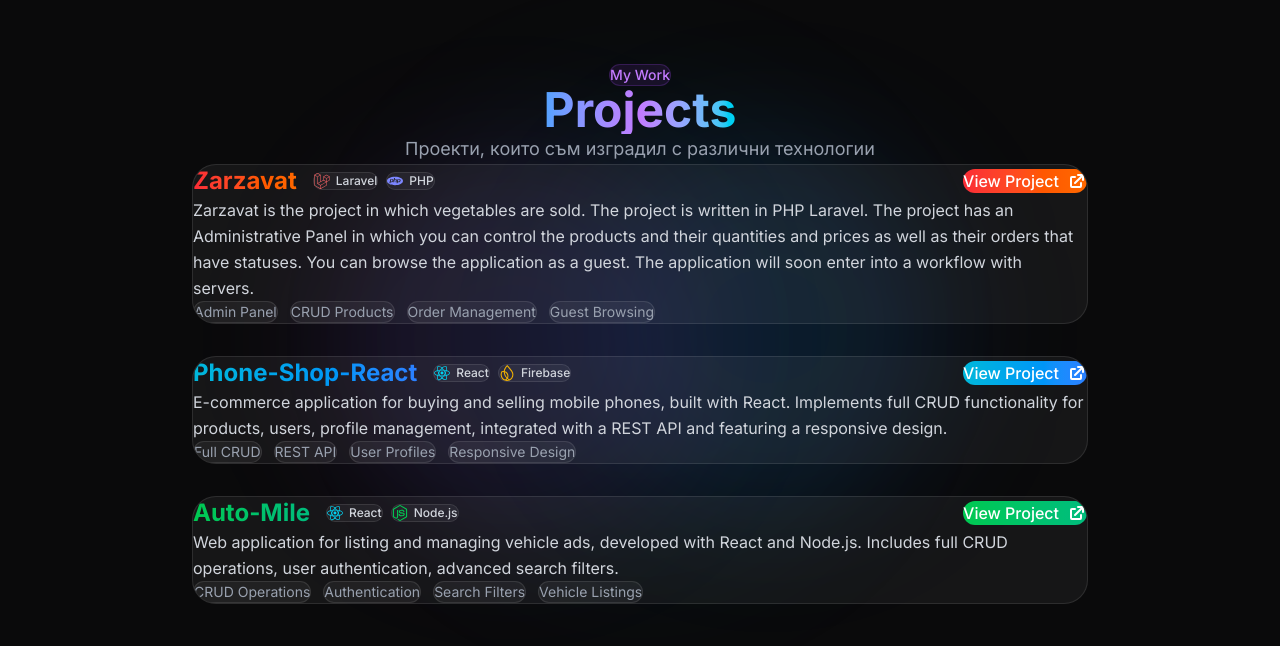
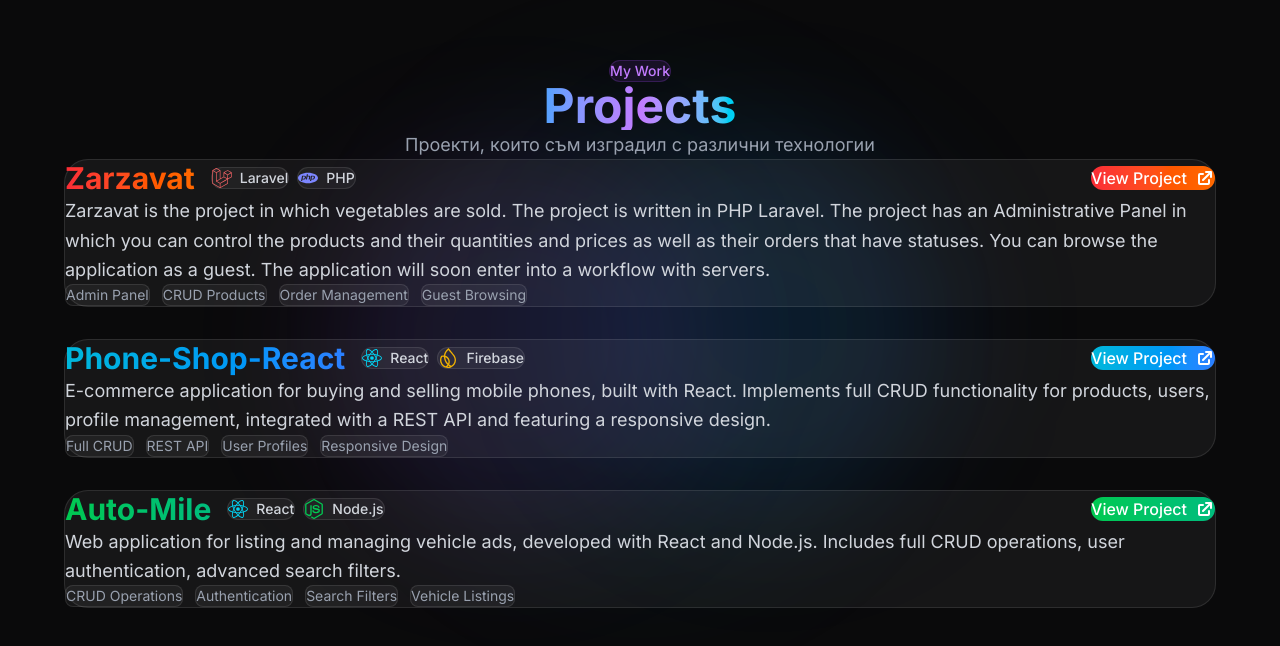
Before and after one commit to Milen03/Milen, a React (Vite) app in the folder Client/: page / in a window 1280 px wide. Shown: the part 2491-3137 px from the top of the page. Built offline with nearby package versions, Linux system fonts and the light colour scheme.

Commit message:
Update Projects.jsx

```diff
--- a/Client/src/components/Projects.jsx
+++ b/Client/src/components/Projects.jsx
@@ -54,7 +54,7 @@ export default function Projects() {
                 <div className="absolute top-1/2 left-1/2 -translate-x-1/2 -translate-y-1/2 w-[500px] h-[500px] bg-cyan-500/5 rounded-full blur-3xl"></div>
             </div>
 
-            <div className="relative z-10 w-full max-w-4xl mx-auto px-6">
+            <div className="relative z-10 w-full max-w-6xl mx-auto px-6">
 
                 {/* Заглавие */}
                 <div className="mb-16 flex flex-col items-center text-center">
@@ -69,30 +69,30 @@ export default function Projects() {
                     </p>
                 </div>
 
+
+
                 {/* Projects List */}
                 <div ref={ref} className="flex flex-col gap-8">
                     {projects.map((project, index) => (
                         <div
                             key={project.title}
-                            className={`group relative bg-white/5 border border-white/10 rounded-3xl overflow-hidden hover:border-white/20 transition-all duration-500 hover:shadow-2xl hover:shadow-black/20
+                            className={`group relative bg-white/5 border border-white/10 rounded-3xl hover:border-white/20 transition-all duration-500 hover:shadow-2xl hover:shadow-black/20
                                 ${inView
                                     ? 'opacity-100 translate-x-0'
                                     : 'opacity-0 -translate-x-10'
                                 }`}
                             style={{ transitionDelay: `${index * 200}ms` }}
                         >
-                            {/* Gradient Left Bar */}
-                            {/* <div className={`absolute left-0 top-0 bottom-0 w-1 bg-gradient-to-b ${project.gradient}`}></div> */}
+                            {/* Glow Effect */}
+                            <div className={`absolute inset-0 bg-gradient-to-r ${project.gradient} opacity-0 group-hover:opacity-5 transition-opacity duration-500 rounded-3xl`}></div>
 
-                            {/* Glow Effect */}
-                            <div className={`absolute inset-0 bg-gradient-to-r ${project.gradient} opacity-0 group-hover:opacity-5 transition-opacity duration-500`}></div>
+                            <div className="relative px-6 py-8 md:px-10 md:py-10 lg:px-12 lg:py-12">
 
-                            <div className="relative px-10 py-8 md:px-12">
 
                                 {/* Header Row */}
-                                <div className="flex flex-col md:flex-row md:items-center md:justify-between gap-4 mb-6">
-                                    <div className="flex flex-wrap items-center gap-4">
-                                        <h3 className={`text-2xl font-bold bg-gradient-to-r ${project.gradient} bg-clip-text text-transparent`}>
+                                <div className="flex flex-col lg:flex-row lg:items-center lg:justify-between gap-6 mb-6">
+                                    <div className="flex flex-col sm:flex-row sm:items-center gap-4">
+                                        <h3 className={`text-2xl md:text-3xl font-bold bg-gradient-to-r ${project.gradient} bg-clip-text text-transparent`}>
                                             {project.title}
                                         </h3>
 
@@ -103,10 +103,10 @@ export default function Projects() {
                                                 return (
                                                     <div
                                                         key={tech.name}
-                                                        className="flex items-center gap-1.5 px-3 py-1.5 rounded-full bg-white/5 border border-white/10"
+                                                        className="flex items-center gap-2 px-4 py-2 rounded-full bg-white/5 border border-white/10"
                                                     >
-                                                        <Icon className={`w-4 h-4 ${tech.color}`} />
-                                                        <span className="text-gray-300 text-xs font-medium">{tech.name}</span>
+                                                        <Icon className={`w-5 h-5 ${tech.color}`} />
+                                                        <span className="text-gray-300 text-sm font-medium">{tech.name}</span>
                                                     </div>
                                                 )
                                             })}
@@ -117,7 +117,7 @@ export default function Projects() {
                                         href={project.link}
                                         target="_blank"
                                         rel="noopener noreferrer"
-                                        className={`inline-flex items-center gap-2 px-5 py-2.5 rounded-xl bg-gradient-to-r ${project.gradient} text-white font-medium hover:opacity-90 transition-opacity shrink-0`}
+                                        className={`inline-flex items-center justify-center gap-2 px-6 py-3 rounded-xl bg-gradient-to-r ${project.gradient} text-white font-medium hover:opacity-90 transition-opacity shrink-0`}
                                     >
                                         <span>View Project</span>
                                         <HiExternalLink className="w-5 h-5" />
@@ -125,7 +125,7 @@ export default function Projects() {
                                 </div>
 
                                 {/* Description */}
-                                <p className="text-gray-300 text-base leading-relaxed mb-6 pr-4">
+                                <p className="text-gray-300 text-base md:text-lg leading-relaxed mb-8">
                                     {project.description}
                                 </p>
 
@@ -134,7 +134,7 @@ export default function Projects() {
                                     {project.features.map((feature) => (
                                         <span
                                             key={feature}
-                                            className="px-4 py-2 rounded-xl bg-white/5 border border-white/10 text-gray-400 text-sm hover:border-white/20 transition-colors"
+                                            className="px-4 py-2 rounded-lg bg-white/5 border border-white/10 text-gray-400 text-sm hover:border-white/20 transition-colors"
                                         >
                                             {feature}
                                         </span>
```
